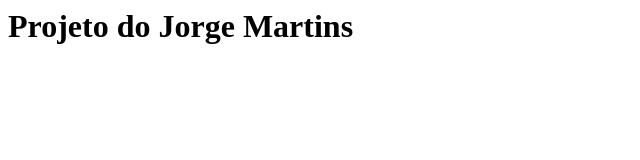
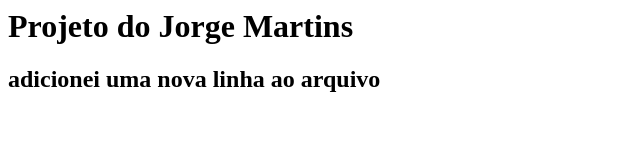
Before and after one commit to jorgegilberto/curso-git, a plain HTML site: page index.html in a window 1280 px wide. Shown: the whole page, without its empty margins (0-640 px from the left). Drawn offline with Linux system fonts and the light colour scheme.

Commit message:
nova mudança

```diff
--- a/index.html
+++ b/index.html
@@ -5,6 +5,7 @@
 
 	<body>
 		<h1> Projeto do Jorge Martins </h1>
+		<h2> adicionei uma nova linha ao arquivo </h2>
 
 	</body>
 
```
